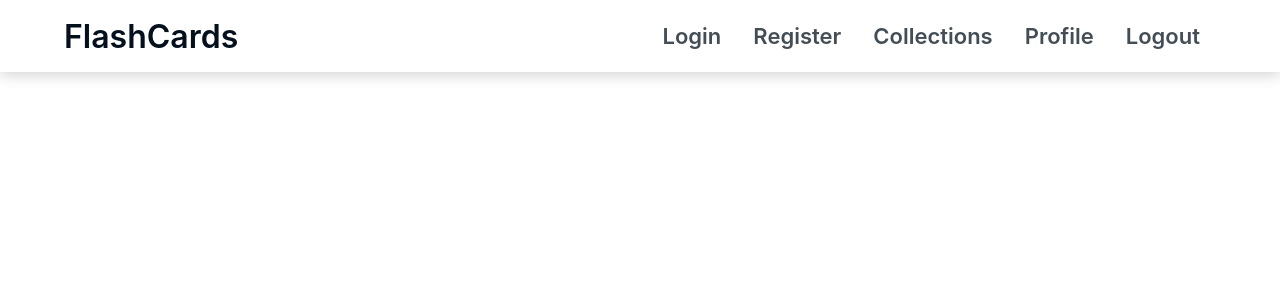
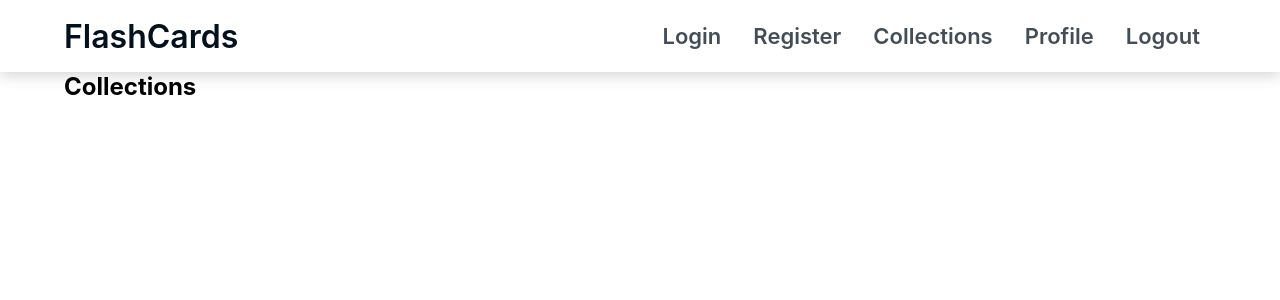
Before and after one commit to yap8/flashcards, a React (Create React App) app in the folder client/: page / in a window 1280 px wide. Shown: the top 300 px of the page. Built offline with nearby package versions, Linux system fonts and the light colour scheme.

Commit message:
added other pages

```diff
--- a/client/src/App.js
+++ b/client/src/App.js
@@ -1,7 +1,9 @@
 import { BrowserRouter as Router, Routes, Route } from 'react-router-dom'
 
 import Header from './components/Header';
+import Collections from './pages/Collections';
 import Login from './pages/Login'
+import Profile from './pages/Profile';
 import Register from './pages/Register'
 
 function App() {
@@ -9,8 +11,11 @@ function App() {
     <Router>
       <Header />
       <Routes>
+        <Route path="/" element={<Collections />} />
         <Route path="/login" element={<Login />} />
         <Route path="/register" element={<Register />} />
+        <Route path="/collections" element={<Collections />} />
+        <Route path="/profile" element={<Profile />} />
       </Routes>
     </Router>
   );
--- /dev/null
+++ b/client/src/pages/Collections.js
@@ -0,0 +1,11 @@
+const Collections = () => {
+  return (
+    <section className="collections">
+      <div className="collections__inner container">
+        <h1>Collections</h1>
+      </div>
+    </section>
+  )
+}
+
+export default Collections
--- a/client/src/pages/Login.js
+++ b/client/src/pages/Login.js
@@ -1,8 +1,10 @@
-import React from 'react'
-
 const Login = () => {
   return (
-    <div>Login</div>
+    <section className="login">
+      <div className="login__inner container">
+        <h1>Login</h1>
+      </div>
+    </section>
   )
 }
 
--- /dev/null
+++ b/client/src/pages/Profile.js
@@ -0,0 +1,11 @@
+const Profile = () => {
+  return (
+    <section className="profile">
+      <div className="profile__inner container">
+        <h1>Profile</h1>
+      </div>
+    </section>
+  )
+}
+
+export default Profile
--- a/client/src/pages/Register.js
+++ b/client/src/pages/Register.js
@@ -0,0 +1,13 @@
+import React from 'react'
+
+const Register = () => {
+  return (
+    <section className='register'>
+      <div className="register__inner container">
+        <h1>Register</h1>
+      </div>
+    </section>
+  )
+}
+
+export default Register
```
